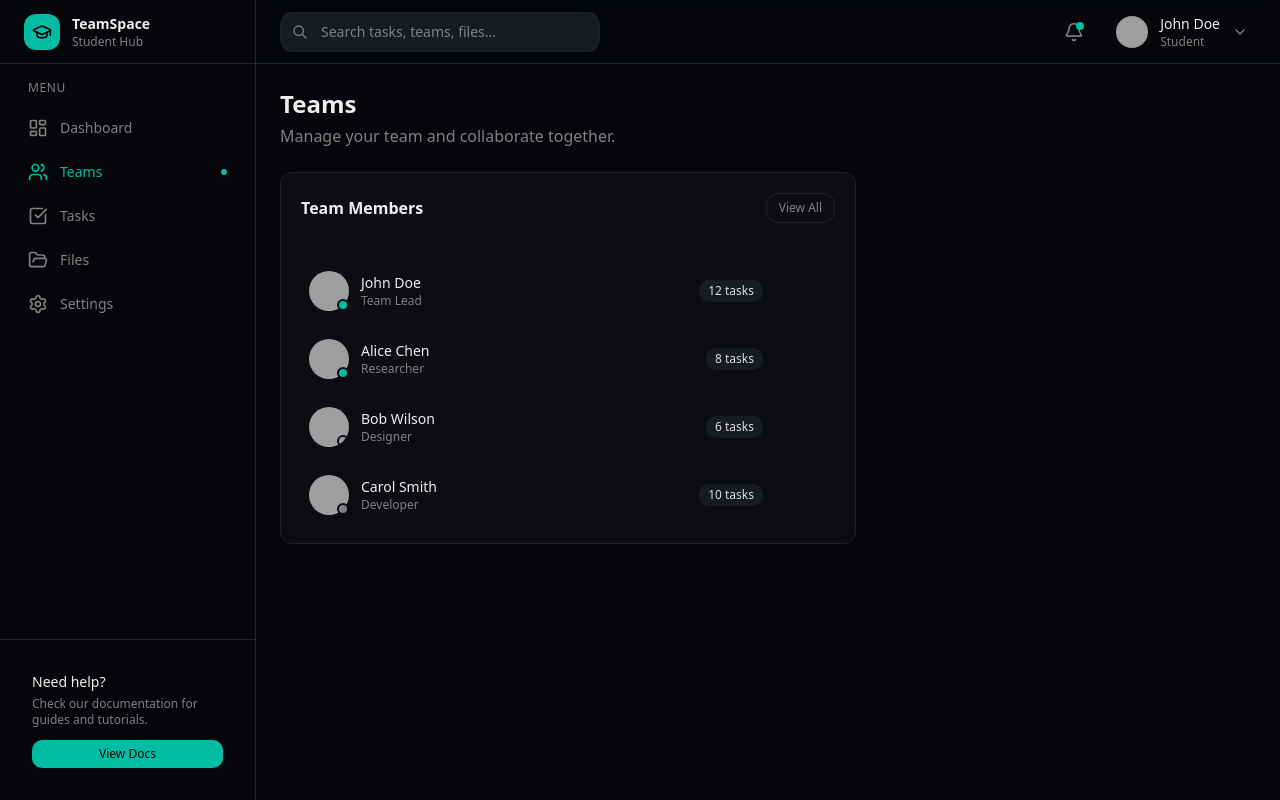
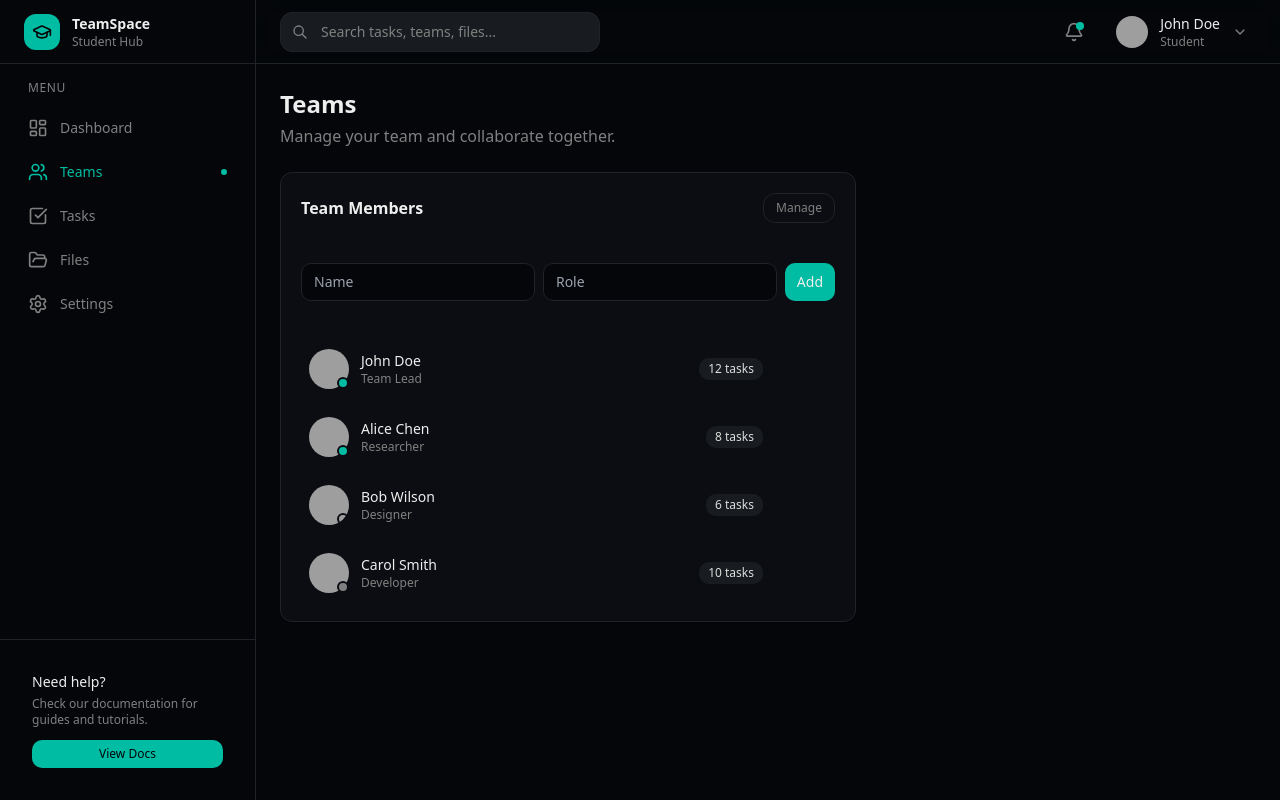
Before and after one commit to kautilya09/beeHive, a React (Vite) app in the folder frontend/: page /teams in a window 1280 px wide. Built offline with nearby package versions, Linux system fonts and the light colour scheme; no server answers; grey boxes are pictures that could not be loaded.

Commit message:
feat: implement teams management with add/remove and role input

```diff
--- a/frontend/src/components/dashboard/TeamMembers.jsx
+++ b/frontend/src/components/dashboard/TeamMembers.jsx
@@ -1,7 +1,8 @@
 import { Card } from "../ui/card"
 import { Avatar, AvatarFallback, AvatarImage } from "../ui/avatar"
 import { Badge } from "../ui/badge"
-import { MoreHorizontal, Mail } from "lucide-react"
+import { MoreHorizontal, Mail, Omega } from "lucide-react"
+import { useState } from "react"
 
 const members = [
   {
@@ -49,19 +50,78 @@ const statusColors = {
 }
 
 export function TeamMembers() {
+  const [membersList, setMembersList] = useState(members)
+  const removeMember = (id) => {
+    setMembersList(prev => prev.filter(m => m.id !== id))
+  }
+
+  const [newMember, setNewMember] = useState({
+    name: "",
+    role: ""
+  })
+  const addMember = () => {
+    if(!newMember.name.trim()) return
+
+    const member = {
+      id: Date.now().toString(),
+      name: newMember.name,
+      role: newMember.role || "Member",
+      email: "new@team.com",
+      status: "online",
+      tasksCompleted: 0,
+      image: "",
+    }
+
+    setMembersList(prev=> [...prev, member])
+    setNewMember("")
+  }
   return (
     <Card className="border-border bg-card p-5">
+
       <div className="flex items-center justify-between">
         <h3 className="text-base font-semibold text-foreground">
           Team Members
         </h3>
         <button className="rounded-lg border border-border px-3 py-1.5 text-xs text-muted-foreground hover:bg-secondary hover:text-foreground">
-          View All
+          Manage
+        </button>
+      </div>
+
+      <div className="mt-4 flex gap-2">
+        <input
+          value={newMember.name}
+          onChange={(e)=>setNewMember(prev => ({
+            ...prev,
+            name: e.target.value
+          }))
+          }
+          onKeyDown={(e) => {
+          if (e.key === "Enter") addMember()
+          }}
+          placeholder="Name"
+          className="flex-1 rounded-md border border-border bg-background px-3 py-2 text-sm text-foreground"
+        />
+        <input
+          value={newMember.role}
+          onChange={(e)=>setNewMember(prev => ({
+            ...prev,
+            role: e.target.value
+          }))
+          }
+          placeholder="Role"
+          className="flex-1 rounded-md border border-border bg-background px-3 py-2 text-sm text-foreground"
+        />
+
+        <button
+        onClick={addMember}
+        className="rounded-md bg-primary px-3 py-2 text-sm text-primary- foreground hover:bg-primary/90"
+        >
+          Add
         </button>
       </div>
 
       <div className="mt-4 space-y-3">
-        {members.map((member) => (
+        {membersList.map((member) => (
           <div
             key={member.id}
             className="group flex items-center justify-between rounded-lg p-2 hover:bg-secondary"
@@ -104,8 +164,11 @@ export function TeamMembers() {
                 <Mail className="h-4 w-4 text-muted-foreground" />
               </button>
 
-              <button className="rounded p-1 opacity-0 hover:bg-muted group-hover:opacity-100">
-                <MoreHorizontal className="h-4 w-4 text-muted-foreground" />
+              <button
+              onClick={() => removeMember(member.id)}
+              className="rounded p-1 opacity-0 hover:bg-red-500/20 group-hover:opacity-100"
+              >
+                <MoreHorizontal className="h-4 w-4 text-muted-foreground hover:text-red-400" />
               </button>
             </div>
           </div>
```
